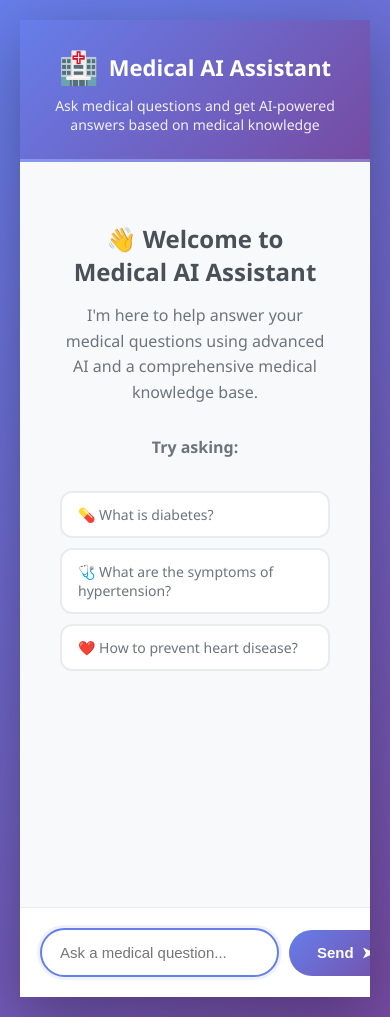
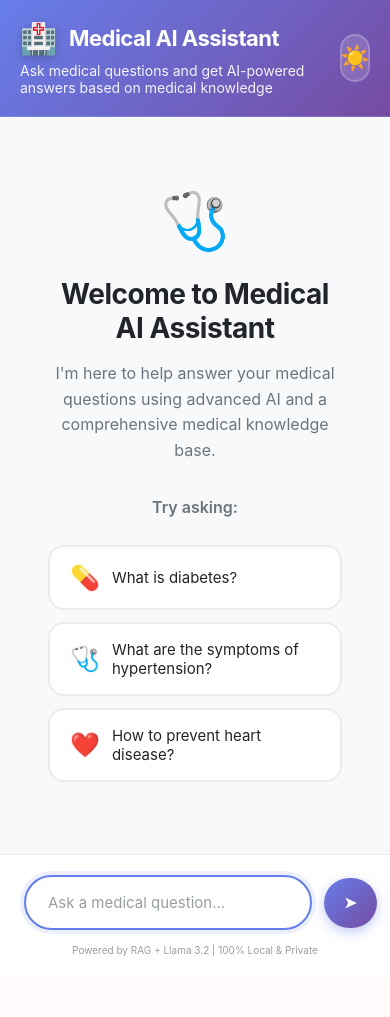
Before and after one commit to Daniel-jcVv/rag-healthcare-assistant, a Flask app: page / in a window 390 px wide. After the commit the page ends 956 px from the top, so only its background shows below. Run offline with Flask 3, Linux system fonts and the light colour scheme.

Commit message:
feat: add dark/light theme toggle and improve UI: - Implement theme switcher with localStorage persistence - Add css varaibles for dynamic theme - Improve responsive design for mobile devices - Add footer with project tech stack info'

```diff
--- a/app/static/css/style.css
+++ b/app/static/css/style.css
@@ -1,3 +1,33 @@
+:root {
+    --bg-gradient-1: #667eea;
+    --bg-gradient-2: #764ba2;
+    --container-bg: #ffffff;
+    --chat-bg: #f8f9fa;
+    --text-primary: #212529;
+    --text-secondary: #6c757d;
+    --border-color: #e9ecef;
+    --message-user-bg: linear-gradient(135deg, #667eea 0%, #764ba2 100%);
+    --message-bot-bg: #ffffff;
+    --input-bg: #ffffff;
+    --shadow: rgba(0, 0, 0, 0.1);
+    --shadow-hover: rgba(102, 126, 234, 0.4);
+}
+
+[data-theme="dark"] {
+    --bg-gradient-1: #1a1a2e;
+    --bg-gradient-2: #16213e;
+    --container-bg: #0f3460;
+    --chat-bg: #1a1a2e;
+    --text-primary: #e9ecef;
+    --text-secondary: #adb5bd;
+    --border-color: #2d3748;
+    --message-user-bg: linear-gradient(135deg, #667eea 0%, #764ba2 100%);
+    --message-bot-bg: #16213e;
+    --input-bg: #16213e;
+    --shadow: rgba(0, 0, 0, 0.3);
+    --shadow-hover: rgba(102, 126, 234, 0.6);
+}
+
 * {
     margin: 0;
     padding: 0;
@@ -5,80 +35,133 @@
 }
 
 body {
-    font-family: 'Segoe UI', Tahoma, Geneva, Verdana, sans-serif;
-    background: linear-gradient(135deg, #667eea 0%, #764ba2 100%);
+    font-family: 'Inter', 'Segoe UI', Tahoma, Geneva, Verdana, sans-serif;
+    background: linear-gradient(135deg, var(--bg-gradient-1) 0%, var(--bg-gradient-2) 100%);
     min-height: 100vh;
     display: flex;
     justify-content: center;
     align-items: center;
     padding: 20px;
+    transition: background 0.3s ease;
 }
 
 .container {
     width: 100%;
-    max-width: 900px;
-    background: white;
-    border-radius: 20px;
-    box-shadow: 0 20px 60px rgba(0, 0, 0, 0.3);
+    max-width: 950px;
+    background: var(--container-bg);
+    border-radius: 24px;
+    box-shadow: 0 24px 64px var(--shadow);
     overflow: hidden;
     display: flex;
     flex-direction: column;
     height: 90vh;
-    max-height: 800px;
+    max-height: 850px;
+    transition: all 0.3s ease;
 }
 
 /* Header */
 .header {
-    background: linear-gradient(135deg, #667eea 0%, #764ba2 100%);
+    background: linear-gradient(135deg, var(--bg-gradient-1) 0%, var(--bg-gradient-2) 100%);
     color: white;
-    padding: 25px 30px;
-    text-align: center;
-    border-bottom: 3px solid rgba(255, 255, 255, 0.2);
+    padding: 24px 32px;
+    display: flex;
+    justify-content: space-between;
+    align-items: center;
+    border-bottom: 1px solid rgba(255, 255, 255, 0.1);
 }
 
-.header h1 {
-    font-size: 28px;
-    font-weight: 600;
-    margin-bottom: 8px;
+.header-content h1 {
+    font-size: 26px;
+    font-weight: 700;
+    margin-bottom: 6px;
+    display: flex;
+    align-items: center;
+    gap: 12px;
+    letter-spacing: -0.5px;
+}
+
+.header-icon {
+    font-size: 30px;
+    filter: drop-shadow(0 2px 4px rgba(0, 0, 0, 0.2));
+}
+
+.header-content p {
+    font-size: 14px;
+    opacity: 0.92;
+    font-weight: 400;
+}
+
+/* Theme Toggle */
+.theme-toggle {
+    background: rgba(255, 255, 255, 0.15);
+    border: 2px solid rgba(255, 255, 255, 0.2);
+    border-radius: 50px;
+    width: 56px;
+    height: 56px;
+    cursor: pointer;
     display: flex;
     align-items: center;
     justify-content: center;
-    gap: 10px;
+    transition: all 0.3s ease;
+    position: relative;
+    backdrop-filter: blur(10px);
 }
 
-.header-icon {
-    font-size: 32px;
+.theme-toggle:hover {
+    background: rgba(255, 255, 255, 0.25);
+    transform: rotate(20deg) scale(1.05);
 }
 
-.header p {
-    font-size: 14px;
-    opacity: 0.9;
-    font-weight: 300;
+.theme-icon {
+    font-size: 24px;
+    position: absolute;
+    transition: all 0.3s ease;
+}
+
+.theme-icon.light {
+    opacity: 1;
+    transform: rotate(0deg);
+}
+
+.theme-icon.dark {
+    opacity: 0;
+    transform: rotate(180deg);
+}
+
+[data-theme="dark"] .theme-icon.light {
+    opacity: 0;
+    transform: rotate(-180deg);
+}
+
+[data-theme="dark"] .theme-icon.dark {
+    opacity: 1;
+    transform: rotate(0deg);
 }
 
 /* Chat Container */
 .chat-container {
     flex: 1;
     overflow-y: auto;
-    padding: 20px;
-    background: #f8f9fa;
+    padding: 24px;
+    background: var(--chat-bg);
     display: flex;
     flex-direction: column;
-    gap: 15px;
+    gap: 16px;
+    transition: background 0.3s ease;
 }
 
 /* Messages */
 .message {
     display: flex;
-    gap: 12px;
-    max-width: 80%;
-    animation: fadeIn 0.3s ease-in;
+    gap: 14px;
+    max-width: 85%;
+    animation: fadeInUp 0.4s cubic-bezier(0.4, 0, 0.2, 1);
 }
 
-@keyframes fadeIn {
+@keyframes fadeInUp {
     from {
         opacity: 0;
-        transform: translateY(10px);
+        transform: translateY(16px);
     }
     to {
         opacity: 1;
@@ -170,67 +262,80 @@ body {
 @keyframes typing {
     0%, 60%, 100% {
         transform: translateY(0);
-        opacity: 0.7;
+        opacity: 0.6;
     }
     30% {
-        transform: translateY(-10px);
+        transform: translateY(-12px);
         opacity: 1;
     }
 }
 
 /* Sources Section */
 .sources {
-    margin-top: 10px;
-    padding-top: 10px;
-    border-top: 1px solid rgba(0, 0, 0, 0.1);
-    font-size: 12px;
-    opacity: 0.8;
+    margin-top: 12px;
+    padding-top: 12px;
+    border-top: 1px solid var(--border-color);
+    font-size: 13px;
+    opacity: 0.85;
+    color: var(--text-secondary);
 }
 
 .sources strong {
     display: block;
-    margin-bottom: 5px;
+    margin-bottom: 6px;
+    color: var(--text-primary);
 }
 
 .source-item {
-    margin-left: 10px;
-    margin-bottom: 3px;
+    margin-left: 12px;
+    margin-bottom: 4px;
+    line-height: 1.5;
 }
 
 /* Input Area */
 .input-area {
-    padding: 20px;
-    background: white;
-    border-top: 1px solid #e9ecef;
+    padding: 20px 24px;
+    background: var(--container-bg);
+    border-top: 1px solid var(--border-color);
+    transition: all 0.3s ease;
 }
 
 .input-container {
     display: flex;
-    gap: 10px;
+    gap: 12px;
     align-items: center;
 }
 
 #userInput {
     flex: 1;
-    padding: 14px 18px;
-    border: 2px solid #e9ecef;
-    border-radius: 25px;
+    padding: 16px 22px;
+    background: var(--input-bg);
+    color: var(--text-primary);
+    border: 2px solid var(--border-color);
+    border-radius: 28px;
     font-size: 15px;
     outline: none;
     transition: all 0.3s ease;
+    font-family: inherit;
+}
+
+#userInput::placeholder {
+    color: var(--text-secondary);
+    opacity: 0.7;
 }
 
 #userInput:focus {
     border-color: #667eea;
-    box-shadow: 0 0 0 3px rgba(102, 126, 234, 0.1);
+    box-shadow: 0 0 0 4px rgba(102, 126, 234, 0.12);
+    background: var(--container-bg);
 }
 
 #sendBtn {
-    padding: 14px 28px;
+    padding: 16px 32px;
     background: linear-gradient(135deg, #667eea 0%, #764ba2 100%);
     color: white;
     border: none;
-    border-radius: 25px;
+    border-radius: 28px;
     cursor: pointer;
     font-size: 15px;
     font-weight: 600;
@@ -238,99 +343,173 @@ body {
     display: flex;
     align-items: center;
     gap: 8px;
+    box-shadow: 0 4px 12px var(--shadow-hover);
 }
 
 #sendBtn:hover:not(:disabled) {
     transform: translateY(-2px);
-    box-shadow: 0 5px 15px rgba(102, 126, 234, 0.4);
+    box-shadow: 0 8px 20px var(--shadow-hover);
+}
+
+#sendBtn:active:not(:disabled) {
+    transform: translateY(0);
 }
 
 #sendBtn:disabled {
-    opacity: 0.6;
+    opacity: 0.5;
     cursor: not-allowed;
+    transform: none;
+}
+
+.input-footer {
+    text-align: center;
+    margin-top: 12px;
+    color: var(--text-secondary);
+    font-size: 12px;
+    opacity: 0.7;
 }
 
 /* Welcome Message */
 .welcome-message {
     text-align: center;
-    padding: 40px 20px;
-    color: #6c757d;
+    padding: 48px 24px;
+    color: var(--text-secondary);
+}
+
+.welcome-icon {
+    font-size: 56px;
+    margin-bottom: 20px;
+    animation: float 3s ease-in-out infinite;
+}
+
+@keyframes float {
+    0%, 100% {
+        transform: translateY(0);
+    }
+    50% {
+        transform: translateY(-10px);
+    }
 }
 
 .welcome-message h2 {
-    font-size: 24px;
-    color: #495057;
-    margin-bottom: 15px;
+    font-size: 28px;
+    color: var(--text-primary);
+    margin-bottom: 16px;
+    font-weight: 700;
+    letter-spacing: -0.5px;
 }
 
 .welcome-message p {
     font-size: 16px;
-    margin-bottom: 30px;
+    margin-bottom: 12px;
     line-height: 1.6;
+    color: var(--text-secondary);
+}
+
+.welcome-subtitle {
+    font-weight: 600;
+    color: var(--text-primary);
+    margin-top: 32px !important;
+    margin-bottom: 20px !important;
 }
 
 .example-questions {
     display: grid;
-    grid-template-columns: repeat(auto-fit, minmax(250px, 1fr));
-    gap: 10px;
-    margin-top: 20px;
+    grid-template-columns: repeat(auto-fit, minmax(280px, 1fr));
+    gap: 12px;
+    margin-top: 24px;
 }
 
 .example-question {
-    padding: 12px 16px;
-    background: white;
-    border: 2px solid #e9ecef;
-    border-radius: 12px;
+    padding: 16px 20px;
+    background: var(--container-bg);
+    border: 2px solid var(--border-color);
+    border-radius: 16px;
     cursor: pointer;
-    transition: all 0.3s ease;
-    font-size: 14px;
+    transition: all 0.3s cubic-bezier(0.4, 0, 0.2, 1);
+    font-size: 15px;
     text-align: left;
+    display: flex;
+    align-items: center;
+    gap: 12px;
+    color: var(--text-primary);
+}
+
+.example-icon {
+    font-size: 24px;
+    flex-shrink: 0;
 }
 
 .example-question:hover {
     border-color: #667eea;
-    background: #f8f9fa;
+    background: var(--input-bg);
+    transform: translateY(-4px);
+    box-shadow: 0 8px 20px var(--shadow);
+}
+
+.example-question:active {
     transform: translateY(-2px);
 }
 
 /* Scrollbar */
 .chat-container::-webkit-scrollbar {
-    width: 8px;
+    width: 10px;
 }
 
 .chat-container::-webkit-scrollbar-track {
-    background: #f1f1f1;
+    background: var(--chat-bg);
 }
 
 .chat-container::-webkit-scrollbar-thumb {
-    background: #888;
-    border-radius: 4px;
+    background: var(--text-secondary);
+    border-radius: 5px;
+    opacity: 0.5;
 }
 
 .chat-container::-webkit-scrollbar-thumb:hover {
-    background: #555;
+    background: var(--text-primary);
 }
 
 /* Error Message */
 .error-message {
-    background: #f8d7da;
-    color: #721c24;
-    padding: 12px 16px;
-    border-radius: 8px;
-    border-left: 4px solid #f5c6cb;
-    margin: 10px 0;
+    background: #fee;
+    color: #c33;
+    padding: 14px 18px;
+    border-radius: 12px;
+    border-left: 4px solid #c33;
+    margin: 12px 0;
+    animation: shake 0.5s;
+}
+
+@keyframes shake {
+    0%, 100% { transform: translateX(0); }
+    25% { transform: translateX(-10px); }
+    75% { transform: translateX(10px); }
 }
 
 /* Responsive */
 @media (max-width: 768px) {
+    body {
+        padding: 0;
+    }
+
     .container {
         height: 100vh;
         max-height: 100vh;
         border-radius: 0;
     }
 
-    .header h1 {
+    .header {
+        padding: 20px;
+    }
+
+    .header-content h1 {
         font-size: 22px;
+    }
+
+    .theme-toggle {
+        width: 48px;
+        height: 48px;
     }
 
     .message {
@@ -340,4 +519,12 @@ body {
     .example-questions {
         grid-template-columns: 1fr;
     }
+
+    #sendBtn .send-text {
+        display: none;
+    }
+
+    #sendBtn {
+        padding: 16px 20px;
+    }
 }
--- a/app/static/js/chat.js
+++ b/app/static/js/chat.js
@@ -3,14 +3,34 @@ const userInput = document.getElementById('userInput');
 const sendBtn = document.getElementById('sendBtn');
 const welcomeMessage = document.getElementById('welcomeMessage');
 const typingIndicator = document.getElementById('typingIndicator');
+const themeToggle = document.getElementById('themeToggle');
 
-// Allow Enter key to send message
+// Theme Management
+function initTheme() {
+    const savedTheme = localStorage.getItem('theme') || 'light';
+    document.documentElement.setAttribute('data-theme', savedTheme);
+}
+
+function toggleTheme() {
+    const currentTheme = document.documentElement.getAttribute('data-theme');
+    const newTheme = currentTheme === 'light' ? 'dark' : 'light';
+
+    document.documentElement.setAttribute('data-theme', newTheme);
+    localStorage.setItem('theme', newTheme);
+}
+
+// Event Listeners
+themeToggle.addEventListener('click', toggleTheme);
+
 userInput.addEventListener('keypress', function(e) {
     if (e.key === 'Enter' && !e.shiftKey) {
         e.preventDefault();
         sendMessage();
     }
 });
+
+// Initialize theme on load
+initTheme();
 
 function askExample(question) {
     userInput.value = question;
@@ -82,8 +102,11 @@ function addMessage(text, sender, sources = null) {
     messageDiv.className = `message ${sender}`;
 
     const avatar = document.createElement('div');
-    avatar.className = 'message-avatar';
-    avatar.textContent = sender === 'user' ? '👤' : '🤖';
+    avatar.className = `message-avatar ${sender === 'bot' ? 'bot-avatar' : ''}`;
+
+    const avatarIcon = document.createElement('span');
+    avatarIcon.textContent = sender === 'user' ? '👤' : '🤖';
+    avatar.appendChild(avatarIcon);
 
     const content = document.createElement('div');
     content.className = 'message-content';
--- a/app/templates/index.html
+++ b/app/templates/index.html
@@ -8,37 +8,49 @@
 </head>
 <body>
     <div class="container">
-        <!-- Header -->
+        <!-- Header with Theme Toggle -->
         <div class="header">
-            <h1>
-                <span class="header-icon">🏥</span>
-                Medical AI Assistant
-            </h1>
-            <p>Ask medical questions and get AI-powered answers based on medical knowledge</p>
+            <div class="header-content">
+                <h1>
+                    <span class="header-icon">🏥</span>
+                    Medical AI Assistant
+                </h1>
+                <p>Ask medical questions and get AI-powered answers based on medical knowledge</p>
+            </div>
+            <button class="theme-toggle" id="themeToggle" title="Toggle dark/light theme">
+                <span class="theme-icon light">☀️</span>
+                <span class="theme-icon dark">🌙</span>
+            </button>
         </div>
 
         <!-- Chat Container -->
         <div class="chat-container" id="chatContainer">
             <div class="welcome-message" id="welcomeMessage">
-                <h2>👋 Welcome to Medical AI Assistant</h2>
+                <div class="welcome-icon">🩺</div>
+                <h2>Welcome to Medical AI Assistant</h2>
                 <p>I'm here to help answer your medical questions using advanced AI and a comprehensive medical knowledge base.</p>
-                <p><strong>Try asking:</strong></p>
+                <p class="welcome-subtitle">Try asking:</p>
                 <div class="example-questions">
                     <div class="example-question" onclick="askExample('What is diabetes?')">
-                        💊 What is diabetes?
+                        <span class="example-icon">💊</span>
+                        <span>What is diabetes?</span>
                     </div>
                     <div class="example-question" onclick="askExample('What are the symptoms of hypertension?')">
-                        🩺 What are the symptoms of hypertension?
+                        <span class="example-icon">🩺</span>
+                        <span>What are the symptoms of hypertension?</span>
                     </div>
                     <div class="example-question" onclick="askExample('How to prevent heart disease?')">
-                        ❤️ How to prevent heart disease?
+                        <span class="example-icon">❤️</span>
+                        <span>How to prevent heart disease?</span>
                     </div>
                 </div>
             </div>
 
             <!-- Typing Indicator -->
             <div class="message bot typing-indicator" id="typingIndicator">
-                <div class="message-avatar">🤖</div>
+                <div class="message-avatar bot-avatar">
+                    <span>🤖</span>
+                </div>
                 <div class="typing-dots">
                     <span></span>
                     <span></span>
@@ -57,9 +69,12 @@
                     autocomplete="off"
                 >
                 <button id="sendBtn" onclick="sendMessage()">
-                    Send
-                    <span>➤</span>
+                    <span class="send-text">Send</span>
+                    <span class="send-icon">➤</span>
                 </button>
+            </div>
+            <div class="input-footer">
+                <small>Powered by RAG + Llama 3.2 | 100% Local & Private</small>
             </div>
         </div>
     </div>
```
Also changed, not shown: other parts of app/static/css/style.css (+34 -25 lines).
